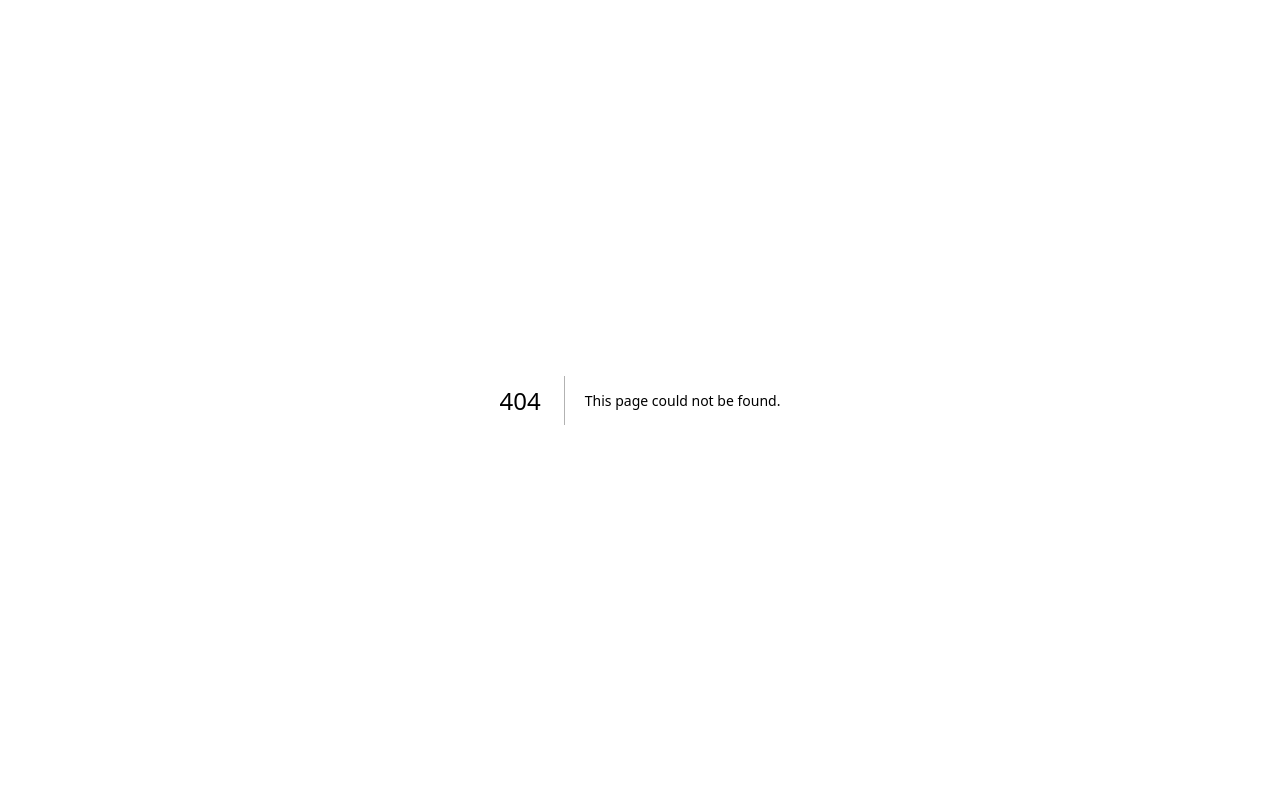
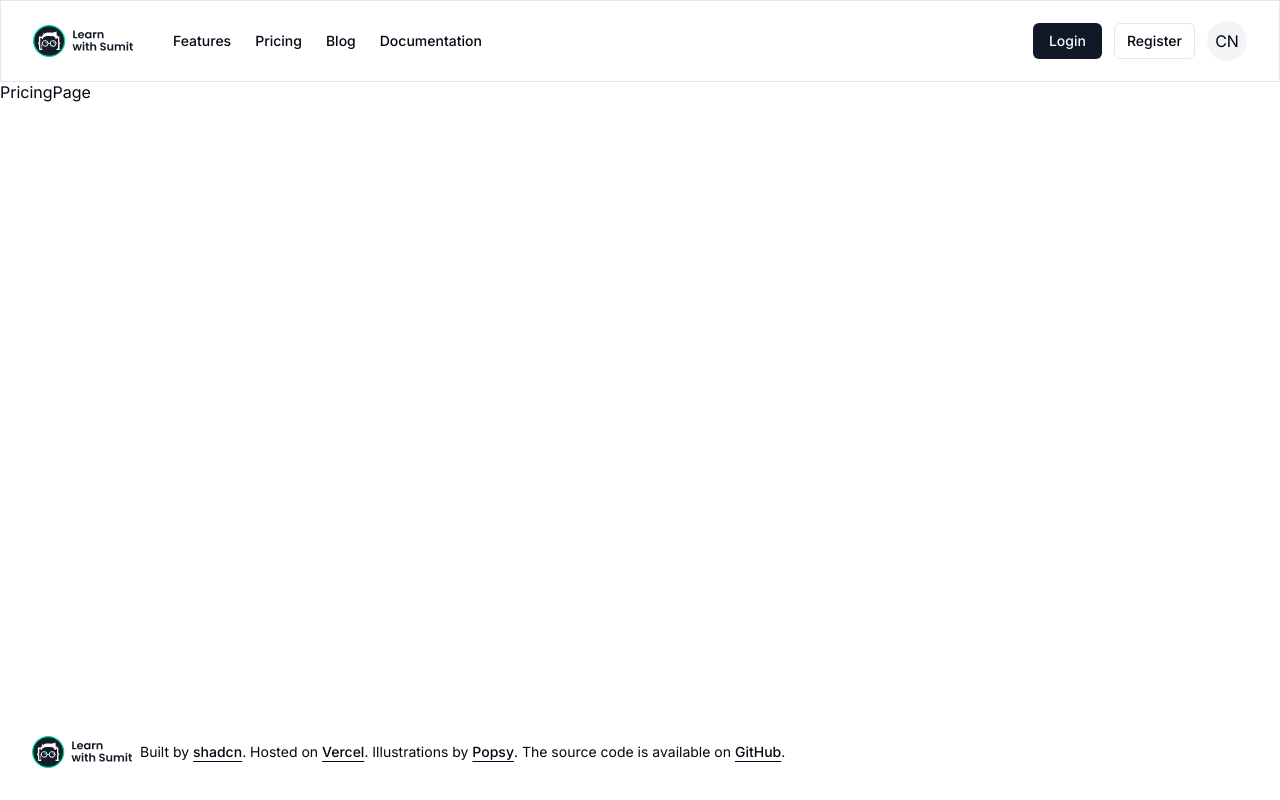
Before and after one commit to The-BlackShadoww/educonnect-2, a Next.js app: page /pricing in a window 1280 px wide. Before the commit this address had no page. Built offline with nearby package versions, Linux system fonts and the light colour scheme; no server answers.

Commit message:
started working on the pricing page

```diff
--- a/app/(main)/courses/[id]/_components/CourseInstructor.jsx
+++ b/app/(main)/courses/[id]/_components/CourseInstructor.jsx
@@ -7,14 +7,19 @@ import { getCourseDetailsByInstructor } from "@/queries/courses";
 
 import Image from "next/image";
 
-const CourseInstructor = async ({course}) => {
+const CourseInstructor = async ({ course }) => {
     const instructor = course?.instructor;
 
+    console.log(course);
+
+    console.log(instructor);
+
     const fullName = `${instructor?.firstName}  ${instructor?.lastName}`;
-    const courseDetailsByInstructor = await getCourseDetailsByInstructor(instructor._id.toString());
+    const courseDetailsByInstructor = await getCourseDetailsByInstructor(
+        instructor?._id?.toString()
+    );
 
-    console.log(courseDetailsByInstructor)
-
+    console.log(courseDetailsByInstructor);
 
     return (
         <div className="bg-gray-50 rounded-md p-8">
@@ -39,27 +44,36 @@ const CourseInstructor = async ({course}) => {
                         <ul className="list space-y-4">
                             <li className="flex items-center space-x-3">
                                 <Presentation className="text-gray-600" />
-                                <div>{courseDetailsByInstructor?.courses} Course(s)</div>
+                                <div>
+                                    {courseDetailsByInstructor?.courses}{" "}
+                                    Course(s)
+                                </div>
                             </li>
                             <li className="flex space-x-3">
                                 <UsersRound className="text-gray-600" />
-                                <div>{courseDetailsByInstructor?.enrollments} Student Learned</div>
+                                <div>
+                                    {courseDetailsByInstructor?.enrollments}{" "}
+                                    Student Learned
+                                </div>
                             </li>
                             <li className="flex space-x-3">
                                 <MessageSquare className="text-gray-600" />
-                                <div>{courseDetailsByInstructor?.reviews} Reviews</div>
+                                <div>
+                                    {courseDetailsByInstructor?.reviews} Reviews
+                                </div>
                             </li>
                             <li className="flex space-x-3">
                                 <Star className="text-gray-600" />
-                                <div>{courseDetailsByInstructor?.ratings} Average Rating</div>
+                                <div>
+                                    {courseDetailsByInstructor?.ratings} Average
+                                    Rating
+                                </div>
                             </li>
                         </ul>
                     </div>
                 </div>
             </div>
-            <p className="text-gray-600">
-                {instructor?.bio}
-            </p>
+            <p className="text-gray-600">{instructor?.bio}</p>
         </div>
     );
 };
--- a/app/(main)/layout.js
+++ b/app/(main)/layout.js
@@ -27,9 +27,9 @@ const navLinks = [
 const MainLayout = ({ children }) => {
     return (
         <div className="flex min-h-screen flex-col">
-            <header className="z-40 bg-background/60 backdrop-blur-md fixed top-0 left-0 right-0 border-b ">
+            <header className="z-40 bg-background/60 backdrop-blur-md fixed top-0 left-0 right-0 border-b border">
                 <SessionProvider>
-                    <div className="container flex h-20 items-center justify-between py-6 ">
+                    <div className="container flex h-20 items-center justify-between py-6">
                         <MainNav items={navLinks} />
                     </div>
                 </SessionProvider>
--- /dev/null
+++ b/app/(main)/pricing/page.js
@@ -0,0 +1,7 @@
+import React from "react";
+
+const PricingPage = () => {
+    return <div>PricingPage</div>;
+};
+
+export default PricingPage;
--- a/components/main-nav.jsx
+++ b/components/main-nav.jsx
@@ -30,8 +30,6 @@ export function MainNav({ items, children }) {
     const [loginSession, setLoginSession] = useState(null);
     const [loggedInUser, setLoggedInUser] = useState(null);
 
-    console.log(session);
-
     if (session?.error === "RefreshAccessTokenError") {
         redirect("/login");
     }
@@ -42,7 +40,6 @@ export function MainNav({ items, children }) {
             try {
                 const response = await fetch("/api/me");
                 const data = await response.json();
-                console.log(data);
                 setLoggedInUser(data);
             } catch (err) {
                 console.log(err);
```
